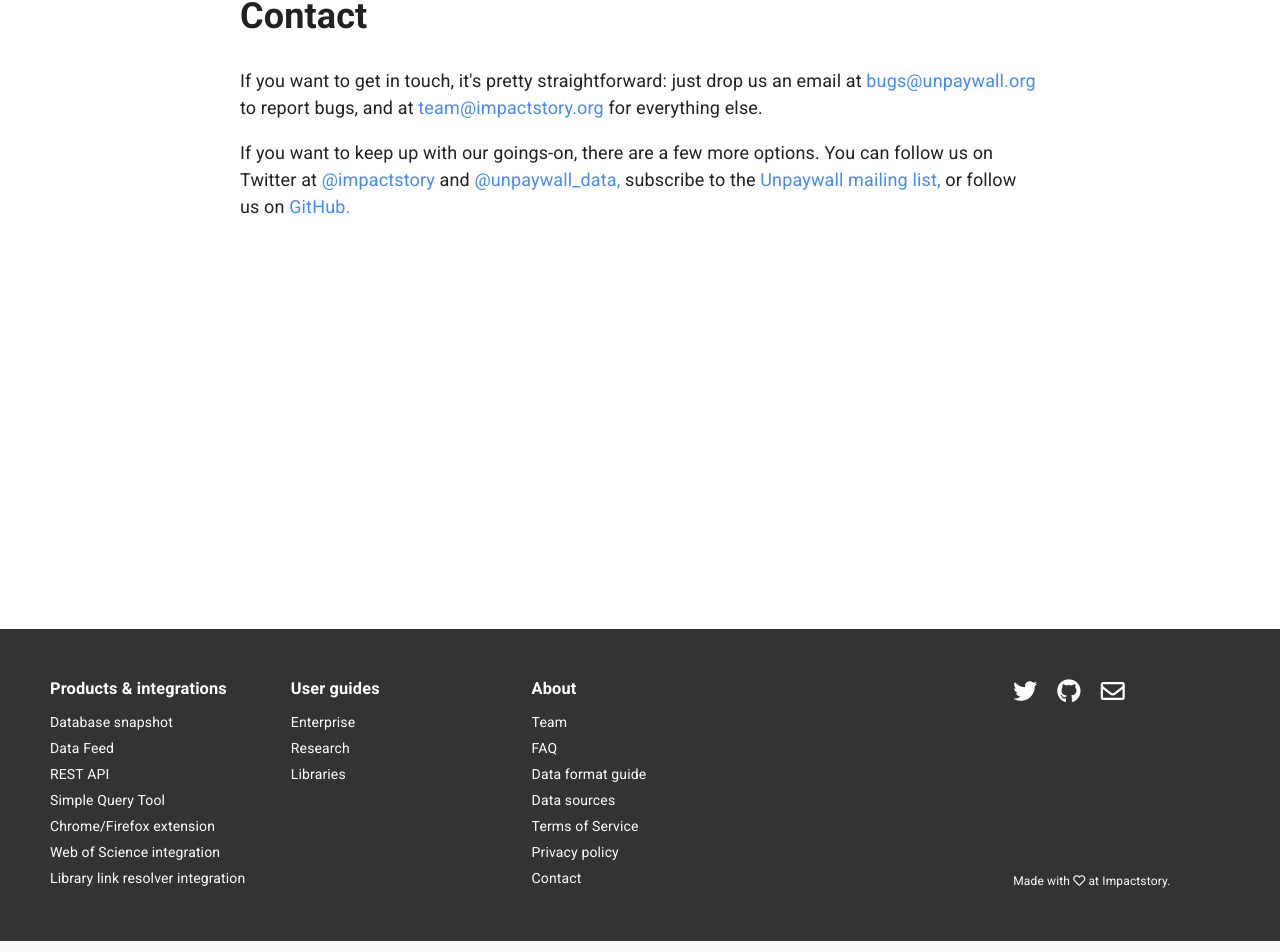
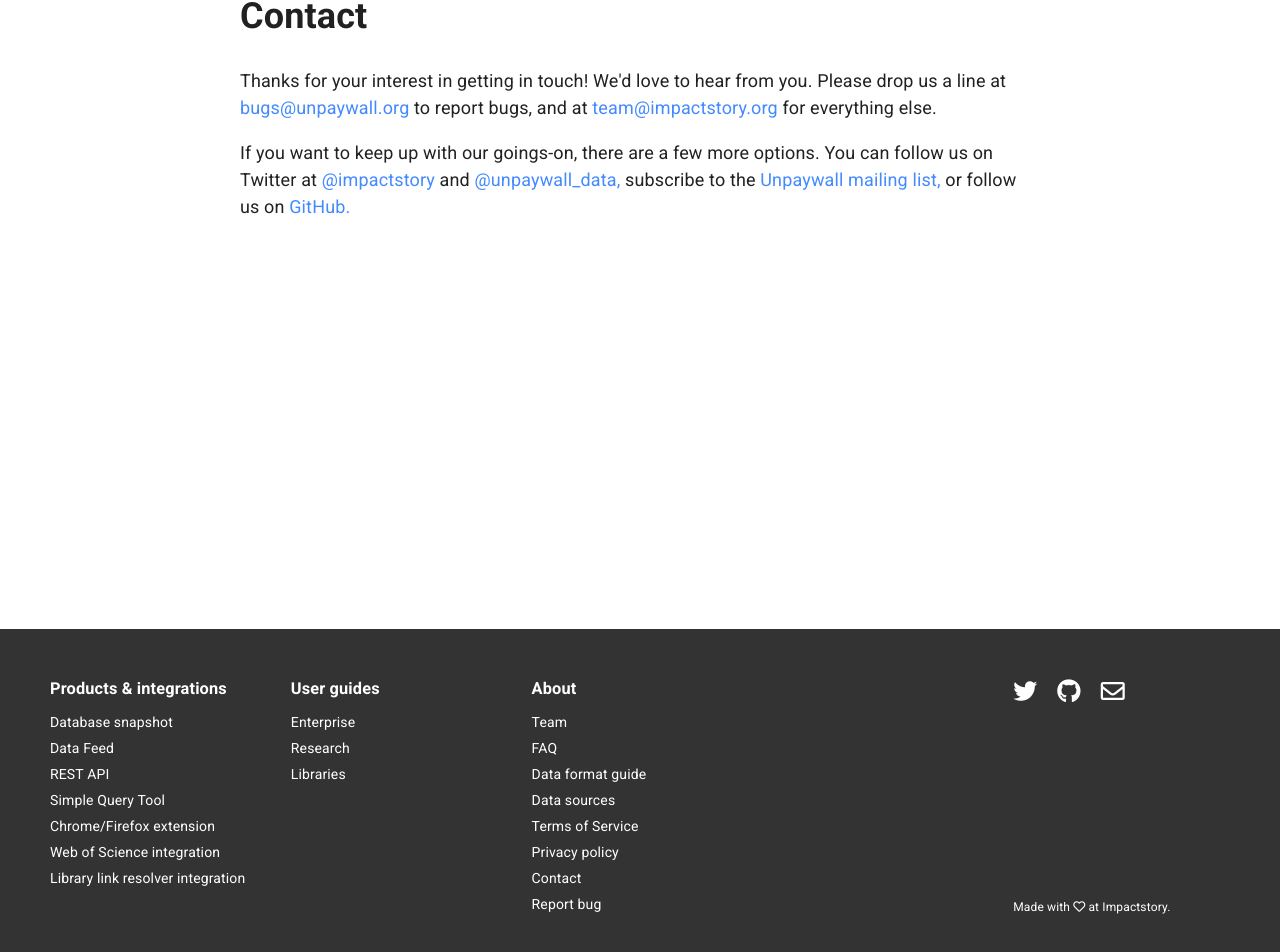
Before and after one commit to ourresearch/unpaywall-website, a Vue app: page /contact in a window 1280 px wide. Shown: the part 149-1101 px from the top of the page. Built offline with nearby package versions, Linux system fonts and the light colour scheme; what vue-moment would draw is missing.

Commit message:
add Report Bug link to footer.

```diff
--- a/src/components/MainFooter.vue
+++ b/src/components/MainFooter.vue
@@ -27,6 +27,7 @@
             <router-link to="/legal/terms-of-service">Terms of Service</router-link>
             <router-link to="/legal/privacy">Privacy policy</router-link>
             <router-link to="/contact">Contact</router-link>
+             <a href="mailto:bugs@unpaywall.org">Report bug</a>
         </div>
         <div class="col md-layout-item md-xsmall-size-100 spacer"></div>
         <div class="col md-layout-item md-xsmall-size-100 made-by">
--- a/src/views/Contact.vue
+++ b/src/views/Contact.vue
@@ -1,7 +1,7 @@
 <template>
     <div class="page contact">
         <h1>Contact</h1>
-        <p>If you want to get in touch, it's pretty straightforward: just drop us an email at  <a href="mailto:bugs@unpaywall.org">bugs@unpaywall.org</a> to report bugs, and at <a href="mailto:team@impactstory.org">team@impactstory.org</a> for everything else.</p>
+        <p>Thanks for your interest in getting in touch! We'd love to hear from you. Please drop us a line at <a href="mailto:bugs@unpaywall.org">bugs@unpaywall.org</a> to report bugs, and at <a href="mailto:team@impactstory.org">team@impactstory.org</a> for everything else.</p>
         <p>If you want to keep up with our goings-on, there are a few more options. You can follow us on Twitter at <a href="https://twitter.com/impactstory">@impactstory</a> and <a href="https://twitter.com/unpaywall_data">@unpaywall_data,</a> subscribe to the
             <a href="https://groups.google.com/forum/#!forum/unpaywall">Unpaywall mailing list, </a>  or follow us on
             <a href="https://github.com/Impactstory">GitHub.</a>
```
